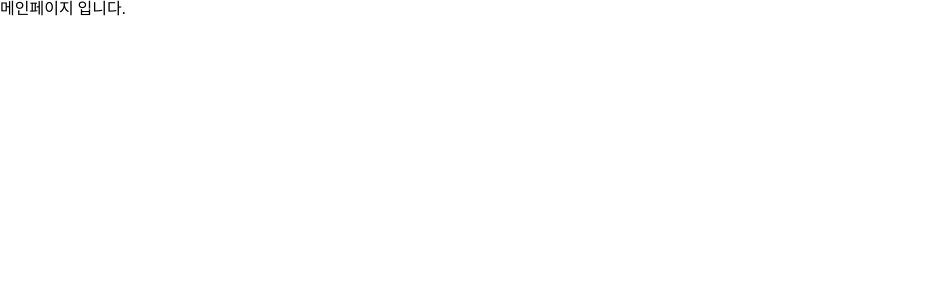
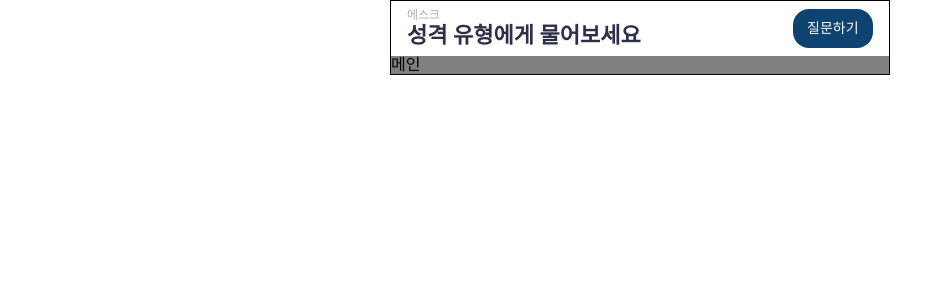
Before and after one commit to songgaram/woot-front-project, a React (Create React App) app: page / in a window 1280 px wide. Shown: the top 300 px of the page, without its empty margins (0-952 px from the left). Built offline with nearby package versions, Linux system fonts and the light colour scheme.

Commit message:
feat : component - layout, header, button 생성, layout 구조 변경
- layout 컴포넌트로 nested route 처리해서 가운데 위치하도록 변경
- style theme 폰트 사이즈, 컬러 항목 추가

```diff
--- /dev/null
+++ b/src/components/button/Button.ts
@@ -0,0 +1,15 @@
+import styled from 'styled-components';
+
+const Button = styled.button`
+  font-size: ${({ theme }) => theme.fontSizes.small};
+  display: inline-flex;
+  align-items: center;
+  border: none;
+  border-radius: 1rem;
+  cursor: pointer;
+  padding: 0 0.9rem;
+  background-color: ${({ theme }) => theme.colors.deepblue};
+  color: ${({ theme }) => theme.colors.white};
+`;
+
+export default Button;
--- /dev/null
+++ b/src/components/header/Header.style.ts
@@ -0,0 +1,21 @@
+import styled from 'styled-components';
+
+export const HeaderContainer = styled.header`
+  display: flex;
+  flex-direction: row;
+  justify-content: space-between;
+  padding: 0.5rem 1rem;
+`;
+
+export const HeaderContent = styled.div``;
+
+export const HeaderTitle = styled.div`
+  font-weight: 700;
+  font-size: ${({ theme }) => theme.fontSizes.xxl};
+  color: ${({ theme }) => theme.colors.primary};
+`;
+
+export const HeaderSubtitle = styled.div`
+  color: ${({ theme }) => theme.colors.gray};
+  font-size: ${({ theme }) => theme.fontSizes.xs};
+`;
--- /dev/null
+++ b/src/components/header/Header.tsx
@@ -0,0 +1,18 @@
+import React from 'react';
+import Button from 'components/button/Button';
+import { HeaderContainer, HeaderContent, HeaderTitle, HeaderSubtitle } from './Header.style';
+
+const Header = () => {
+  return (
+    <HeaderContainer>
+      <HeaderContent>
+        <HeaderSubtitle>에스크</HeaderSubtitle>
+        <HeaderTitle>성격 유형에게 물어보세요</HeaderTitle>
+      </HeaderContent>
+
+      <Button>질문하기</Button>
+    </HeaderContainer>
+  );
+};
+
+export default Header;
--- /dev/null
+++ b/src/components/layout/Layout.style.ts
@@ -0,0 +1,8 @@
+import styled from 'styled-components';
+
+export const LayoutContainer = styled.div`
+  width: 100%;
+  display: flex;
+  flex-direction: row;
+  justify-content: center;
+`;
--- /dev/null
+++ b/src/components/layout/Layout.tsx
@@ -0,0 +1,13 @@
+import React from 'react';
+import { Outlet } from 'react-router-dom';
+import { LayoutContainer } from './Layout.style';
+
+const Layout = () => {
+  return (
+    <LayoutContainer>
+      <Outlet />
+    </LayoutContainer>
+  );
+};
+
+export default Layout;
--- /dev/null
+++ b/src/pages/MainPage.style.ts
@@ -0,0 +1,11 @@
+import styled from 'styled-components';
+
+export const MainContainer = styled.div`
+  width: 500px;
+  border: 1px solid;
+`;
+
+export const MainContent = styled.main`
+  width: 100%;
+  background-color: gray;
+`;
--- a/src/pages/MainPage.tsx
+++ b/src/pages/MainPage.tsx
@@ -1,7 +1,16 @@
 import React from 'react';
+import { MainContainer, MainContent } from './MainPage.style';
+import Header from 'components/header/Header';
 
 const MainPage = () => {
-  return <div>메인페이지 입니다.</div>;
+  return (
+    <>
+      <MainContainer>
+        <Header />
+        <MainContent>메인</MainContent>
+      </MainContainer>
+    </>
+  );
 };
 
 export default MainPage;
--- a/src/routes/RoutesPages.tsx
+++ b/src/routes/RoutesPages.tsx
@@ -1,11 +1,14 @@
 import React from 'react';
 import { Routes, Route } from 'react-router-dom';
 import MainPage from 'pages/MainPage';
+import Layout from 'components/layout/Layout';
 
 const RoutesPage = () => {
   return (
     <Routes>
-      <Route path='/' element={<MainPage />} />
+      <Route element={<Layout />}>
+        <Route path='/' element={<MainPage />} />
+      </Route>
     </Routes>
   );
 };
--- a/src/styles/Theme.ts
+++ b/src/styles/Theme.ts
@@ -1,14 +1,32 @@
-import { colorTypes } from './types';
+import { colorTypes, fontSizeTypes } from './types';
 
 const colors: colorTypes = {
+  black: '#333333',
+  white: '#ffffff',
+  gray: '#ADADB8',
+  deepblue: '#0E4371',
+  primary: '#2E2E4A',
   _NF_: '#4EBAA9',
   _NT_: '#8570C2',
   _S_J: '#4D88D9',
   _S_P: '#F79665',
 };
 
+const calcRem = (size: number): string => `${size / 16}rem`;
+
+const fontSizes: fontSizeTypes = {
+  xs: calcRem(12),
+  small: calcRem(14),
+  base: calcRem(16),
+  lg: calcRem(18),
+  xl: calcRem(20),
+  xxl: calcRem(22),
+  xxxl: calcRem(24),
+};
+
 const theme = {
   colors,
+  fontSizes,
 };
 
 export default theme;
```
Also changed, not shown: src/styles/types/index.ts (+15 -0 lines).
